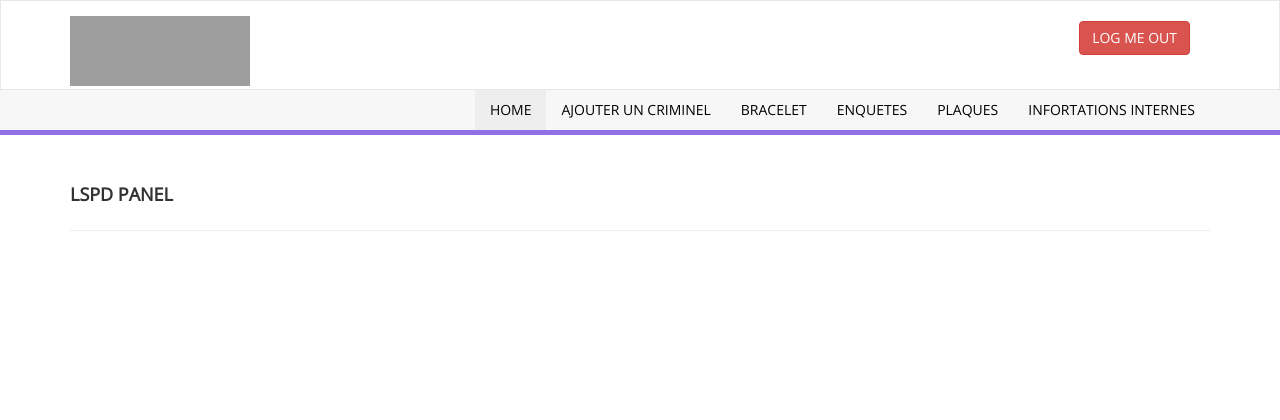
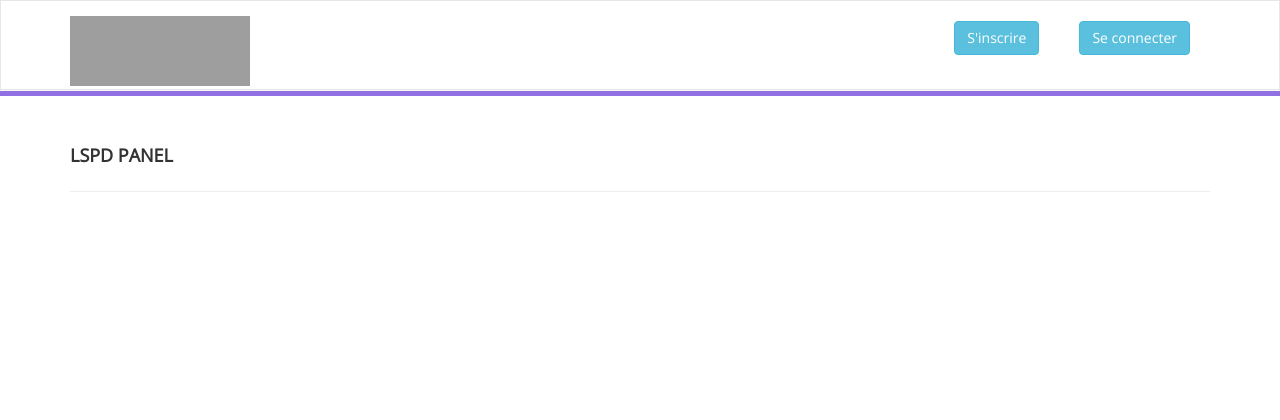
Before and after one commit to brandonfl/SiteLSPD, a PHP site: page /index2.php in a window 1280 px wide. Shown: the top 420 px of the page. Run offline with PHP 8.4, Linux system fonts and the light colour scheme; grey boxes are pictures that could not be loaded.

Commit message:
index2 en cours ...

```diff
--- a/Editer/index2.php
+++ b/Editer/index2.php
@@ -36,8 +36,12 @@
                             <img src="https://i.imgur.com/BQoTEoz.png" width=180 height=70/>
                         </a>
                     </div>
+
                     <div class="right-div">
-                        <a href="logout.php" class="btn btn-danger pull-right">LOG ME OUT</a>
+                        <a href="login.php" class="btn btn-info pull-right">Se connecter</a>
+                    </div>
+                    <div class="right-div">
+                        <a href="signup.php" class="btn btn-info pull-right">S'inscrire</a>
                     </div>
                 </div>
             </div>
@@ -46,28 +50,7 @@
                 <div class="container">
                     <div class="row ">
                         <div class="col-md-12">
-                            <div class="navbar-collapse collapse ">
-                                <ul id="menu-top" class="nav navbar-nav navbar-right">
-                                    <li>
-                                        <a href="index.php" class="menu-top-active">Home</a>
-                                    </li>
-                                    <li>
-										<a href="add_criminal.php">Ajouter un criminel</a>
-									</li>
-									<li>
-										<a href="bracelet.php">Bracelet</a>
-									</li>
-										<li>
-											<a href="trello" target="_blank"> Enquetes</a>
-										</li>
-										<li>
-											<a href="plaque" target="_blank">Plaques</a>
-										</li>
-										<li>
-											<a href="drive" target="_blank">Infortations Internes</a>
-										</li>
-                                </ul>
-                            </div>
+
                         </div>
                     </div>
                 </div>
```
